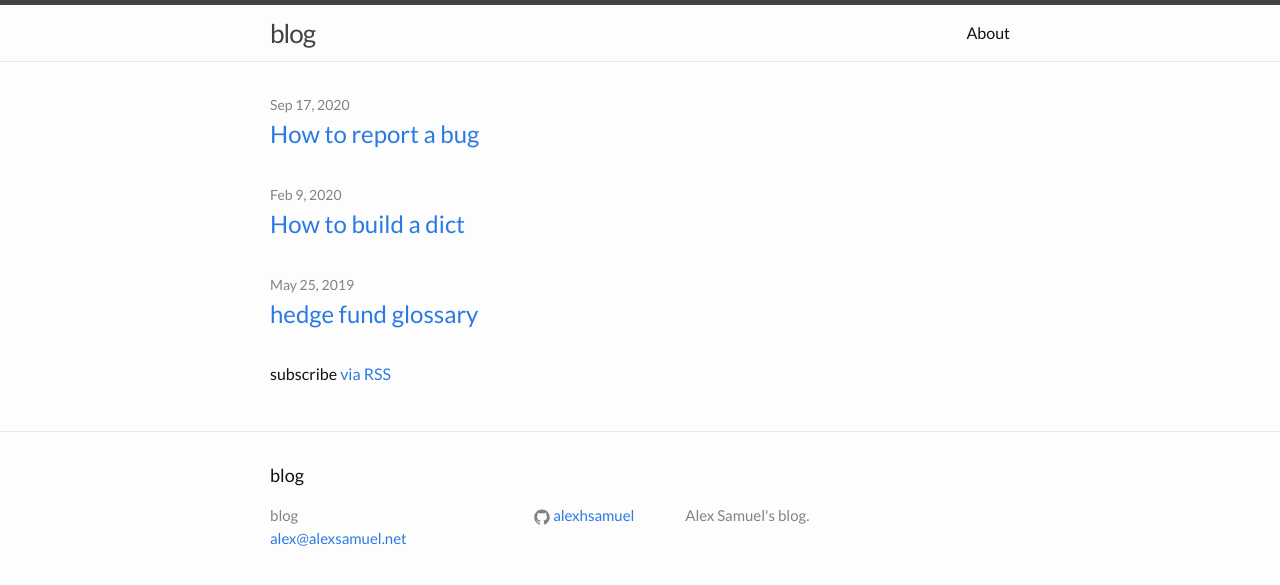
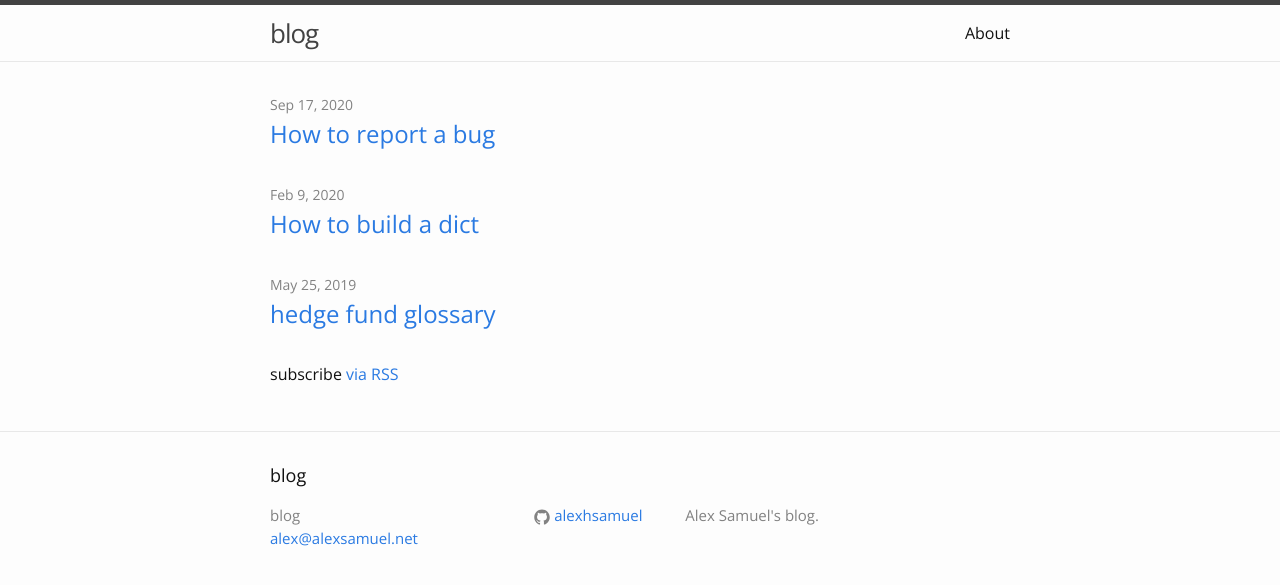
Before and after one commit to alexhsamuel/blog, a Jekyll site: the page built from index.html, in a window 1280 px wide. Shown: the top 585 px of the page. Built offline with Jekyll 4.4.1, drawn with Linux system fonts in a browser that asks for light colours.

Commit message:
Adjust font.

```diff
--- a/css/main.scss
+++ b/css/main.scss
@@ -4,12 +4,12 @@
 @charset "utf-8";
 
 
-// @import url('https://fonts.googleapis.com/css?family=Open+Sans&display=swap');
-@import url('https://fonts.googleapis.com/css?family=Lato&display=swap');
+@import url('https://fonts.googleapis.com/css?family=Open+Sans&display=swap');
+// @import url('https://fonts.googleapis.com/css?family=Lato&display=swap');
 
 // Our variables
-// $base-font-family: "Open Sans", Helvetica, Arial, sans-serif;
-$base-font-family: "Lato", Helvetica, Arial, sans-serif;
+$base-font-family: "Open Sans", Helvetica, Arial, sans-serif;
+// $base-font-family: "Lato", Helvetica, Arial, sans-serif;
 $base-font-size:   16px;
 $base-font-weight: 400;
 $small-font-size:  $base-font-size * 0.875;
```
